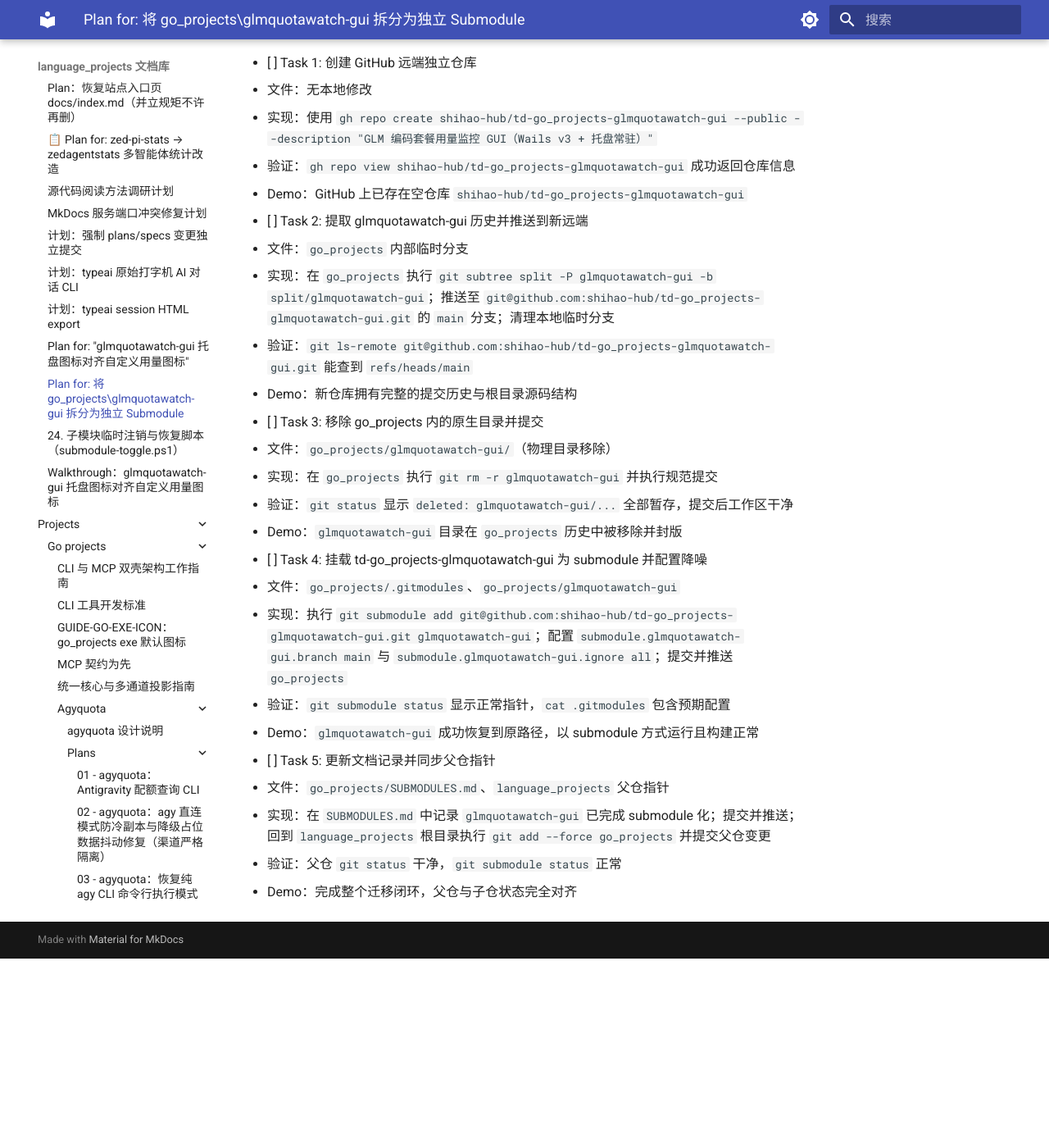
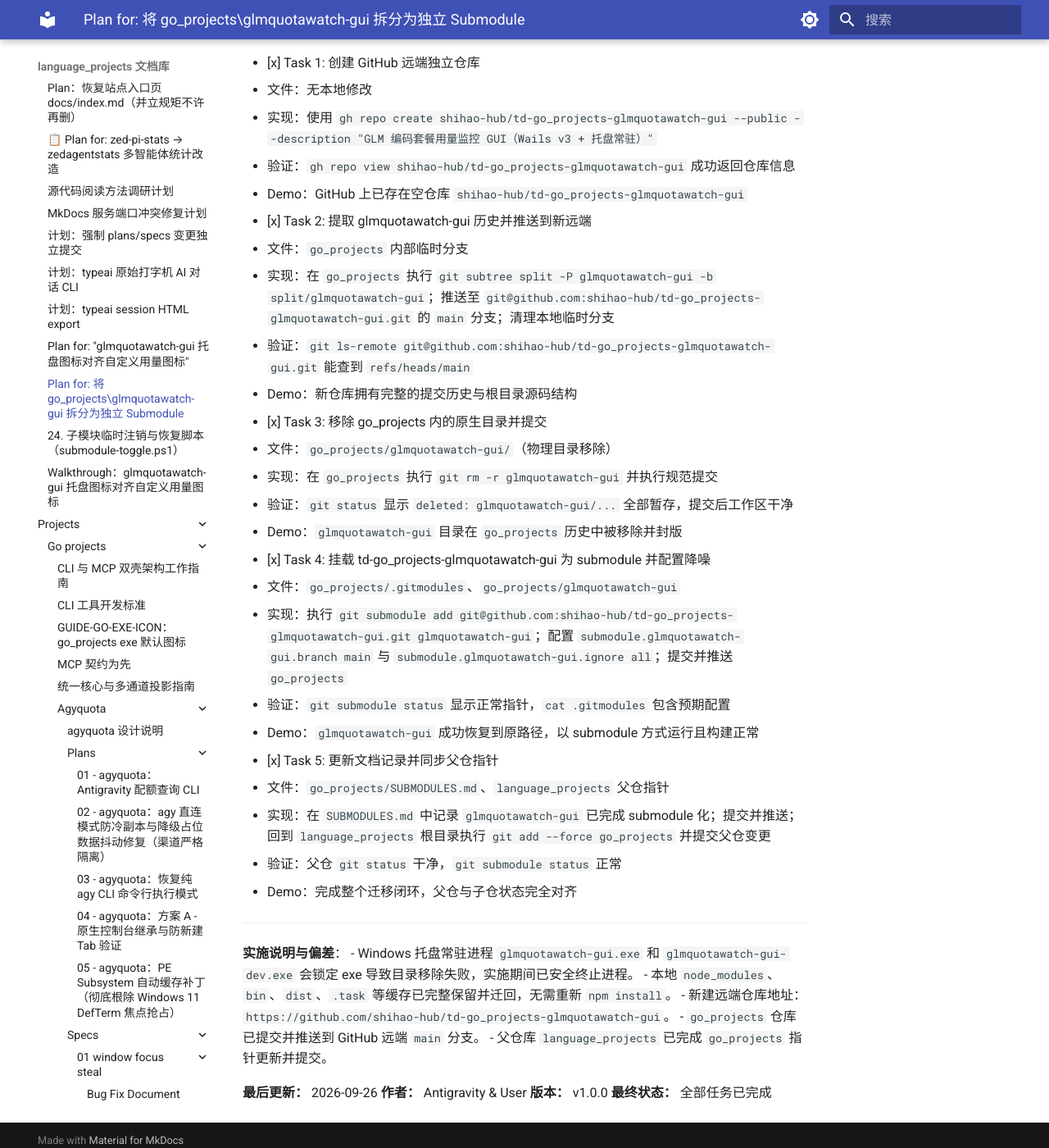
Before and after one commit to shihao-hub/td-language_projects, an MkDocs documentation site: the page built from docs/plans/23-split-glmquotawatch-submodule.md, in a window 1280 px wide and 1400 px high, scrolled down 994 px. Shown: the whole window at 82% size. Built offline with MkDocs 1.6.1 and Material for MkDocs 9.7.7, drawn with Linux system fonts in a browser that asks for light colours; before the commit the page ends 2163 px from its top, so only the background shows below that.

Commit message:
docs(plans): 归档 glmquotawatch-gui 拆分 submodule 实施计划
- 全部 5 个任务均已落地完成
- 包含新建 GitHub 远端仓库、历史切分推送、子模块挂载与父仓指针同步

```diff
--- a/docs/plans/23-split-glmquotawatch-submodule.md
+++ b/docs/plans/23-split-glmquotawatch-submodule.md
@@ -29,32 +29,45 @@
 
 **任务分解**：
 
-- [ ] Task 1: 创建 GitHub 远端独立仓库
+- [x] Task 1: 创建 GitHub 远端独立仓库
   - 文件：无本地修改
   - 实现：使用 `gh repo create shihao-hub/td-go_projects-glmquotawatch-gui --public --description "GLM 编码套餐用量监控 GUI（Wails v3 + 托盘常驻）"`
   - 验证：`gh repo view shihao-hub/td-go_projects-glmquotawatch-gui` 成功返回仓库信息
   - Demo：GitHub 上已存在空仓库 `shihao-hub/td-go_projects-glmquotawatch-gui`
 
-- [ ] Task 2: 提取 glmquotawatch-gui 历史并推送到新远端
+- [x] Task 2: 提取 glmquotawatch-gui 历史并推送到新远端
   - 文件：`go_projects` 内部临时分支
   - 实现：在 `go_projects` 执行 `git subtree split -P glmquotawatch-gui -b split/glmquotawatch-gui`；推送至 `git@github.com:shihao-hub/td-go_projects-glmquotawatch-gui.git` 的 `main` 分支；清理本地临时分支
   - 验证：`git ls-remote git@github.com:shihao-hub/td-go_projects-glmquotawatch-gui.git` 能查到 `refs/heads/main`
   - Demo：新仓库拥有完整的提交历史与根目录源码结构
 
-- [ ] Task 3: 移除 go_projects 内的原生目录并提交
+- [x] Task 3: 移除 go_projects 内的原生目录并提交
   - 文件：`go_projects/glmquotawatch-gui/`（物理目录移除）
   - 实现：在 `go_projects` 执行 `git rm -r glmquotawatch-gui` 并执行规范提交
   - 验证：`git status` 显示 `deleted: glmquotawatch-gui/...` 全部暂存，提交后工作区干净
   - Demo：`glmquotawatch-gui` 目录在 `go_projects` 历史中被移除并封版
 
-- [ ] Task 4: 挂载 td-go_projects-glmquotawatch-gui 为 submodule 并配置降噪
+- [x] Task 4: 挂载 td-go_projects-glmquotawatch-gui 为 submodule 并配置降噪
   - 文件：`go_projects/.gitmodules`、`go_projects/glmquotawatch-gui`
   - 实现：执行 `git submodule add git@github.com:shihao-hub/td-go_projects-glmquotawatch-gui.git glmquotawatch-gui`；配置 `submodule.glmquotawatch-gui.branch main` 与 `submodule.glmquotawatch-gui.ignore all`；提交并推送 `go_projects`
   - 验证：`git submodule status` 显示正常指针，`cat .gitmodules` 包含预期配置
   - Demo：`glmquotawatch-gui` 成功恢复到原路径，以 submodule 方式运行且构建正常
 
-- [ ] Task 5: 更新文档记录并同步父仓指针
+- [x] Task 5: 更新文档记录并同步父仓指针
   - 文件：`go_projects/SUBMODULES.md`、`language_projects` 父仓指针
   - 实现：在 `SUBMODULES.md` 中记录 `glmquotawatch-gui` 已完成 submodule 化；提交并推送；回到 `language_projects` 根目录执行 `git add --force go_projects` 并提交父仓变更
   - 验证：父仓 `git status` 干净，`git submodule status` 正常
   - Demo：完成整个迁移闭环，父仓与子仓状态完全对齐
+
+---
+**实施说明与偏差**：
+- Windows 托盘常驻进程 `glmquotawatch-gui.exe` 和 `glmquotawatch-gui-dev.exe` 会锁定 exe 导致目录移除失败，实施期间已安全终止进程。
+- 本地 `node_modules`、`bin`、`dist`、`.task` 等缓存已完整保留并迁回，无需重新 `npm install`。
+- 新建远端仓库地址：`https://github.com/shihao-hub/td-go_projects-glmquotawatch-gui`。
+- `go_projects` 仓库已提交并推送到 GitHub 远端 `main` 分支。
+- 父仓库 `language_projects` 已完成 `go_projects` 指针更新并提交。
+
+**最后更新：** 2026-09-26
+**作者：** Antigravity & User
+**版本：** v1.0.0
+**最终状态：** 全部任务已完成
```
